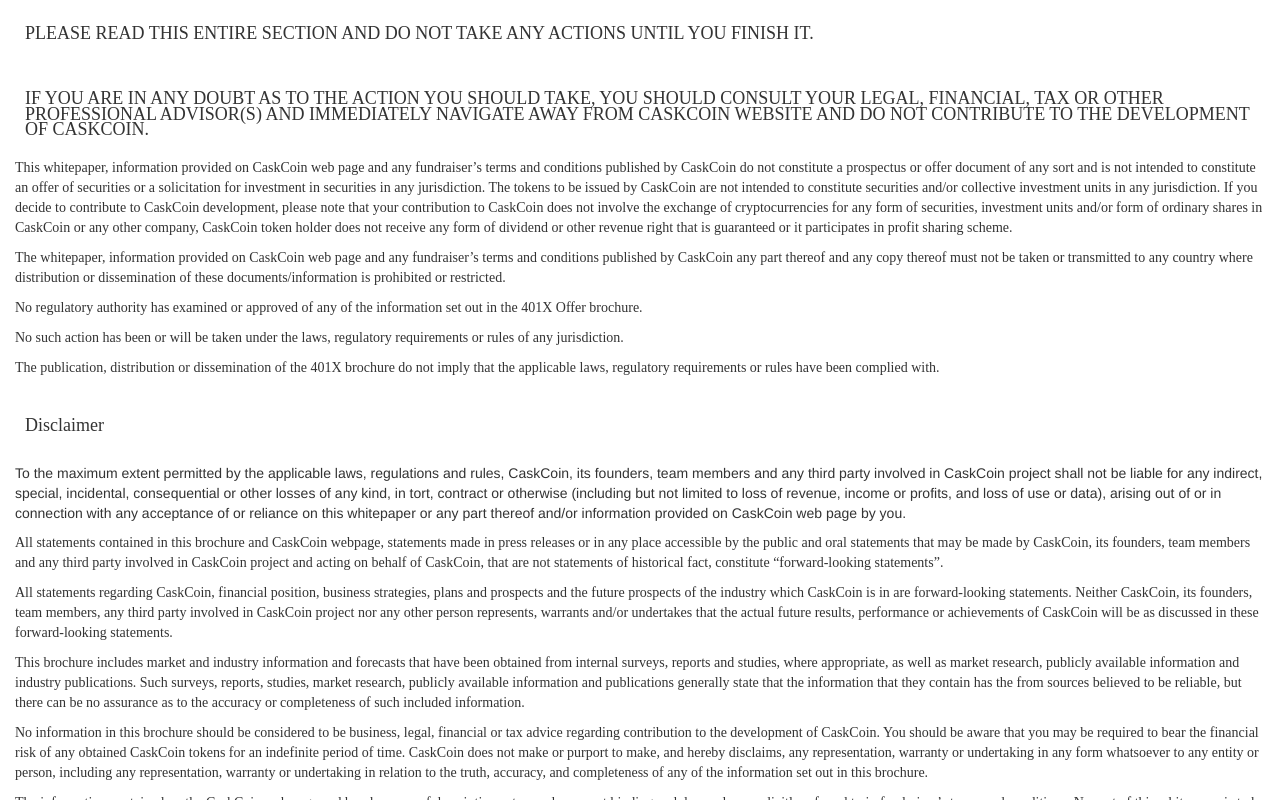
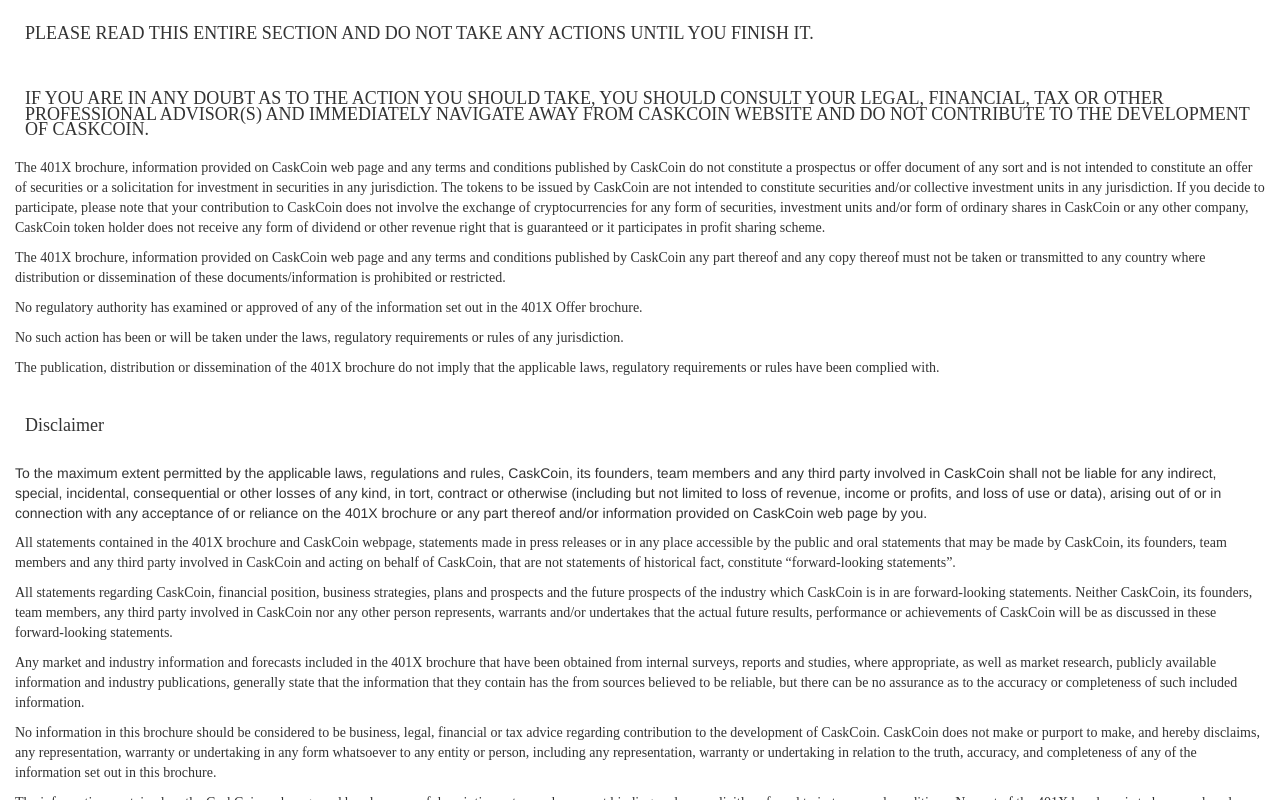
Before and after one commit to CaskCoin/caskcoin.github.io, a Jekyll site: the page built from pages/legal.md, in a window 1280 px wide and 900 px high, scrolled down 354 px, cut to the strip 100-900 px from the top of the window. Built offline with Jekyll 4.4.1, drawn with Linux system fonts in a browser that asks for light colours; some web fonts are replaced; comment, search, counter and statistics services are not loaded; some of the changed text lies outside the part shown.

Commit message:
Update legal.html
updated legal

```diff
--- a/_layouts/legal.html
+++ b/_layouts/legal.html
@@ -8,13 +8,13 @@
     <h3>IF YOU ARE IN ANY DOUBT AS TO THE ACTION YOU SHOULD TAKE, YOU SHOULD CONSULT YOUR LEGAL, FINANCIAL, TAX OR OTHER PROFESSIONAL ADVISOR(S) AND IMMEDIATELY NAVIGATE AWAY FROM CASKCOIN WEBSITE AND DO NOT CONTRIBUTE TO THE DEVELOPMENT OF CASKCOIN.</h3>
 
     <p>
-    This whitepaper, information provided on CaskCoin web page and any fundraiser’s terms and conditions published by CaskCoin do not constitute a prospectus or offer document of any sort and is not intended to constitute an offer of securities or a solicitation for investment in securities in any jurisdiction. The tokens to be issued by CaskCoin are not intended to constitute securities and/or collective investment units in any jurisdiction. If you decide to contribute to CaskCoin development, please note that your contribution to
+    The 401X brochure, information provided on CaskCoin web page and any terms and conditions published by CaskCoin do not constitute a prospectus or offer document of any sort and is not intended to constitute an offer of securities or a solicitation for investment in securities in any jurisdiction. The tokens to be issued by CaskCoin are not intended to constitute securities and/or collective investment units in any jurisdiction. If you decide to participate, please note that your contribution to
     CaskCoin does not involve the exchange of cryptocurrencies for any form of securities,
     investment units and/or form of ordinary shares in CaskCoin or any other company, CaskCoin token holder does not receive any form of dividend or other revenue right that is guaranteed or it participates in profit sharing scheme.
     </p>
 
     <p>
-    The whitepaper, information provided on CaskCoin web page and any fundraiser’s terms and conditions published by CaskCoin any part thereof and any copy thereof must not be taken or transmitted to any country where distribution or dissemination of these documents/information is prohibited or restricted.
+    The 401X brochure, information provided on CaskCoin web page and any terms and conditions published by CaskCoin any part thereof and any copy thereof must not be taken or transmitted to any country where distribution or dissemination of these documents/information is prohibited or restricted.
     </p>
 
     <p>
@@ -32,27 +32,27 @@
 
     <h3>Disclaimer</h3>
     </p>
-    To the maximum extent permitted by the applicable laws, regulations and rules, CaskCoin, its founders, team members and any third party involved in CaskCoin project shall not be liable for any indirect, special, incidental, consequential or other losses of any kind, in tort, contract or otherwise (including but not limited to loss of revenue, income or profits, and loss of use or data), arising out of or in connection with any acceptance of or reliance on this whitepaper or any part thereof and/or information provided on CaskCoin web page by you.
+    To the maximum extent permitted by the applicable laws, regulations and rules, CaskCoin, its founders, team members and any third party involved in CaskCoin shall not be liable for any indirect, special, incidental, consequential or other losses of any kind, in tort, contract or otherwise (including but not limited to loss of revenue, income or profits, and loss of use or data), arising out of or in connection with any acceptance of or reliance on the 401X brochure or any part thereof and/or information provided on CaskCoin web page by you.
     </p>
 
     <p>
-    All statements contained in this brochure and CaskCoin webpage, statements made in press releases or in any place accessible by the public and oral statements that may be made by CaskCoin, its founders, team members and any third party involved in CaskCoin project and acting on behalf of CaskCoin, that are not statements of historical fact, constitute “forward-looking statements”.
+    All statements contained in the 401X brochure and CaskCoin webpage, statements made in press releases or in any place accessible by the public and oral statements that may be made by CaskCoin, its founders, team members and any third party involved in CaskCoin and acting on behalf of CaskCoin, that are not statements of historical fact, constitute “forward-looking statements”.
     </p>
 
     <p>
-    All statements regarding CaskCoin, financial position, business strategies, plans and prospects and the future prospects of the industry which CaskCoin is in are forward-looking statements. Neither CaskCoin, its founders, team members, any third party involved in CaskCoin project nor any other person represents, warrants and/or undertakes that the actual future results, performance or achievements of CaskCoin will be as discussed in these forward-looking statements.
+    All statements regarding CaskCoin, financial position, business strategies, plans and prospects and the future prospects of the industry which CaskCoin is in are forward-looking statements. Neither CaskCoin, its founders, team members, any third party involved in CaskCoin nor any other person represents, warrants and/or undertakes that the actual future results, performance or achievements of CaskCoin will be as discussed in these forward-looking statements.
     </p>
 
     <p>
-    This brochure includes market and industry information and forecasts that have been obtained from internal surveys, reports and studies, where appropriate, as well as market research, publicly available information and industry publications. Such surveys, reports, studies, market research, publicly available information and publications generally state that the information that they contain has the from sources believed to be reliable, but there can be no assurance as to the accuracy or completeness of such included information.
+    Any market and industry information and forecasts included in the 401X brochure that have been obtained from internal surveys, reports and studies, where appropriate, as well as market research, publicly available information and industry publications, generally state that the information that they contain has the from sources believed to be reliable, but there can be no assurance as to the accuracy or completeness of such included information.
     </p>
 
     <p>
-    No information in this brochure should be considered to be business, legal, financial or tax advice regarding contribution to the development of CaskCoin. You should be aware that you may be required to bear the financial risk of any obtained CaskCoin tokens for an indefinite period of time. CaskCoin does not make or purport to make, and hereby disclaims, any representation, warranty or undertaking in any form whatsoever to any entity or person, including any representation, warranty or undertaking in relation to the truth, accuracy, and completeness of any of the information set out in this
+    No information in this brochure should be considered to be business, legal, financial or tax advice regarding contribution to the development of CaskCoin. CaskCoin does not make or purport to make, and hereby disclaims, any representation, warranty or undertaking in any form whatsoever to any entity or person, including any representation, warranty or undertaking in relation to the truth, accuracy, and completeness of any of the information set out in this
     brochure.
     </p>
 
     <p>
-    The information contained on the CaskCoin web page and brochure are of descriptive nature only, are not binding and do – unless explicitly referred to in fundraiser’s terms and conditions. No part of this whitepaper is to be reproduced, distributed or disseminated without including this section.
+    The information contained on the CaskCoin web page and brochure are of descriptive nature only, are not binding, unless explicitly referred to in terms and conditions. No part of the 401X brochure is to be reproduced, distributed or disseminated without including this section.
     </p>
   </div>
```
